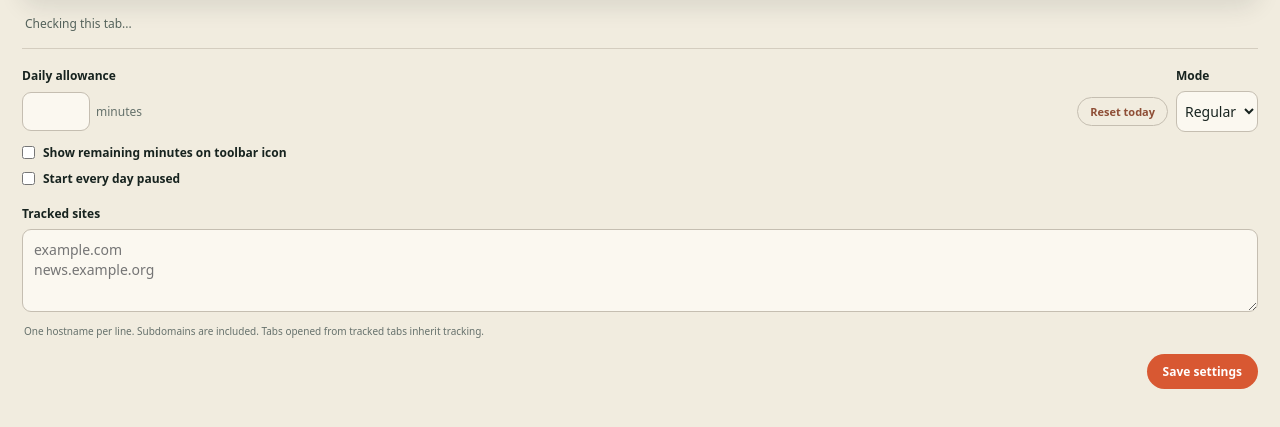
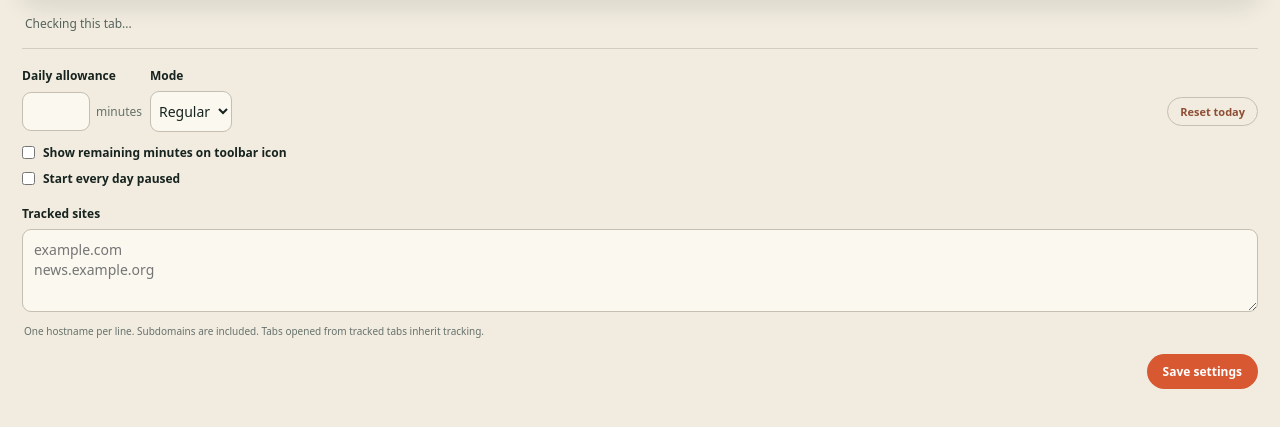
Before and after one commit to leuchtmetall/FirefoxScreenTime, a website with bundled scripts: page public/popup.html in a window 1280 px wide. Shown: the part 175-602 px from the top of the page. Built offline with nearby package versions, Linux system fonts and the light colour scheme; no server answers.

Commit message:
move mode selector

```diff
--- a/public/popup.css
+++ b/public/popup.css
@@ -11,7 +11,7 @@
 
 body {
   margin: 0;
-  min-width: 348px;
+  min-width: 352px;
 }
 
 main {
@@ -187,12 +187,14 @@ label {
 }
 .allowance-grid {
   display: grid;
-  grid-template-columns: 1fr auto;
+  grid-template-columns: auto auto 1fr;
   column-gap: 8px;
   align-items: center;
   margin-bottom: 12px;
 }
 .limit-row {
+  /* Starts the second grid row, beneath the labels. */
+  grid-column: 1;
   display: flex;
   align-items: center;
   gap: 6px;
--- a/public/popup.html
+++ b/public/popup.html
@@ -66,7 +66,6 @@
               required
             />
             <span>minutes</span>
-            <button id="reset-today" class="secondary reset" type="button">Reset today</button>
           </div>
           <select
             id="limit-mode"
@@ -76,6 +75,7 @@
             <option value="regular">Regular</option>
             <option value="strict">Strict</option>
           </select>
+          <button id="reset-today" class="secondary reset" type="button">Reset today</button>
         </div>
 
         <label class="checkbox" for="show-badge">
```
Also changed, not shown: public/manifest.json.
